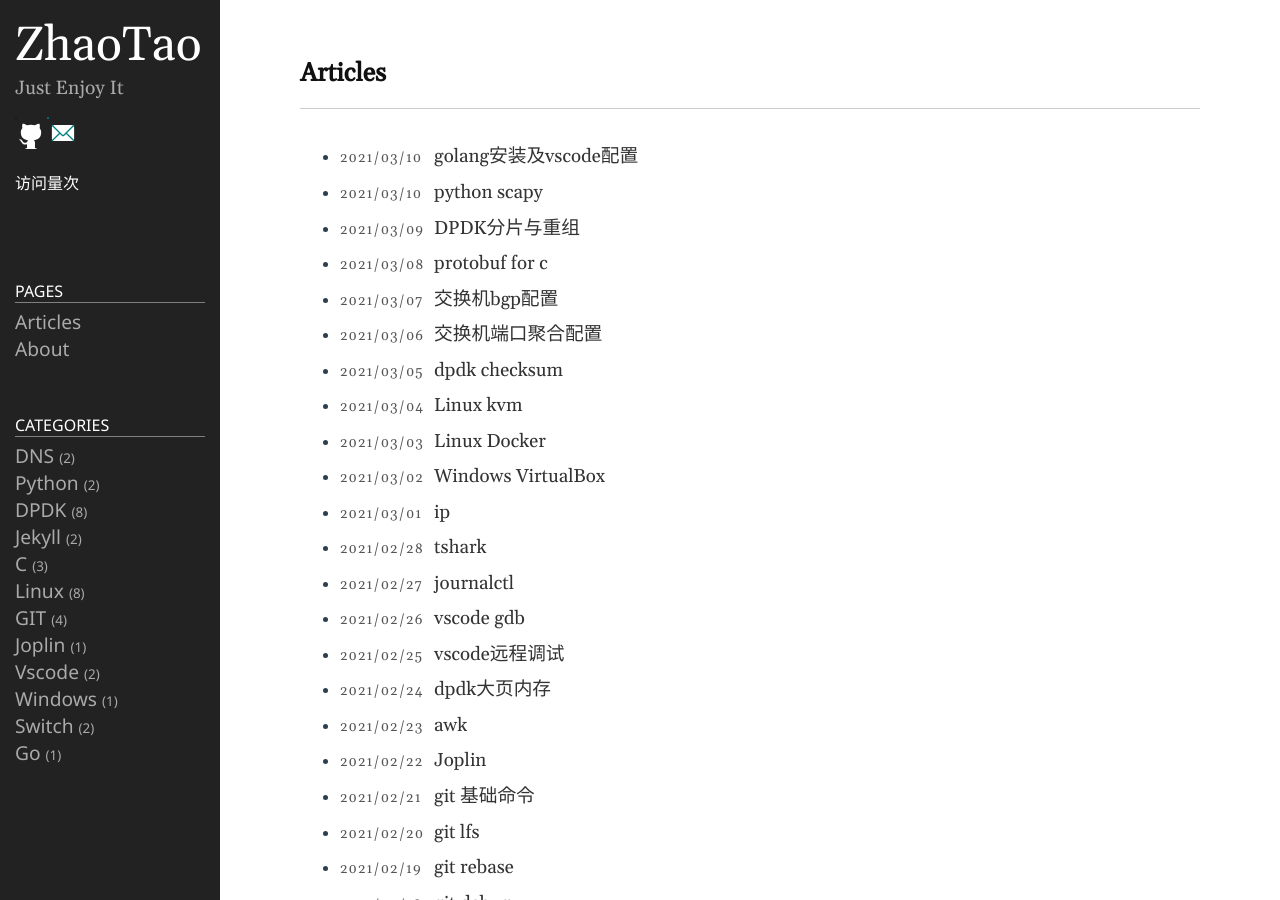
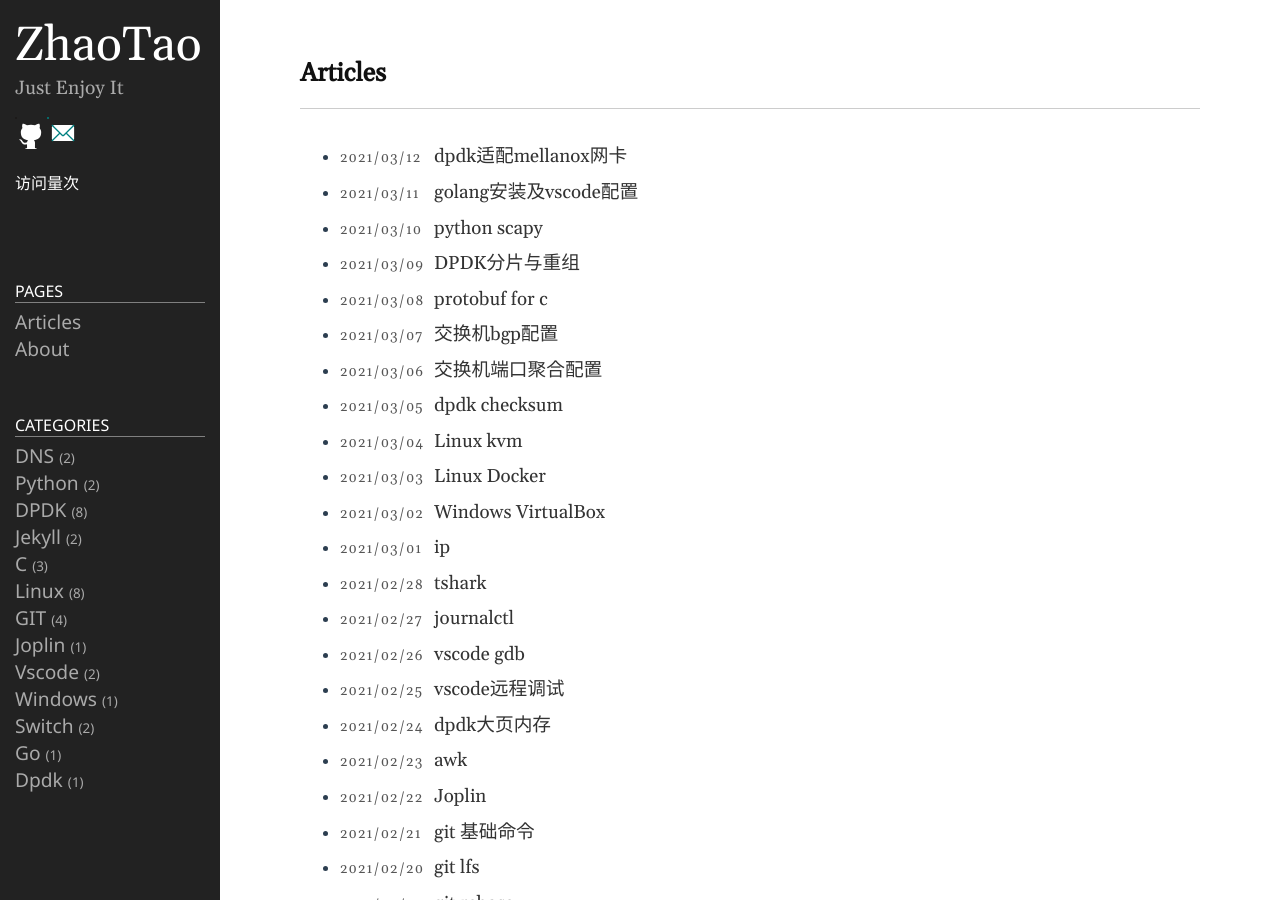
Before and after one commit to zhaotao19860/zhaotao19860.github.io, a Jekyll site: the page built from index.md, in a window 1280 px wide and 900 px high. Built offline with Jekyll 4.4.1, drawn with Linux system fonts in a browser that asks for light colours; comment, search, counter and statistics services are not loaded; some of the changed lines change nothing that is shown.

Commit message:
增加文章:dpdk mlx安装；

````diff
--- a/_posts/2021-03-11-golang.md
+++ b/_posts/2021-03-11-golang.md
@@ -1,7 +1,7 @@
 ---
 layout: post
 title: golang安装及vscode配置
-date: 2021-03-10 09:35:00 +0800
+date: 2021-03-11 09:35:00 +0800
 category: Go
 ---
 [golang](https://golang.org/)是google推出的一种新型编程语言，拥有语法简单(类c，上手快)，静态强类型(不易引入bug)，编译型(执行速度快)，并发型(充分利用多核)，垃圾回收(减少对内存维护的代价)等优秀特性。本文主要说明安装及vscode配置相关内容。
--- /dev/null
+++ b/_posts/2021-03-12-dpdk-mellanox.md
@@ -0,0 +1,28 @@
+---
+layout: post
+title: dpdk适配mellanox网卡
+date: 2021-03-12 18:43:00 +0800
+category: Dpdk
+---
+以网卡Mellanox Technologies MT27710 Family [ConnectX-4 Lx]为例。
+#### dpdk编译参数
+由于mlx5有额外的依赖，dpdk默认不编译mlx5，因此需要修改common_base，如下
+```
+CONFIG_RTE_LIBRTE_MLX5_PMD=y
+```
+#### 安装MLNX_OFED
+由于mellanox的网卡有额外依赖，因此需要安装额外的软件包，详情见dpdk官方文档：
+```
+https://doc.dpdk.org/guides/nics/mlx5.html#prerequisites
+```
+mellanox官方提供了软件包（根据操作系统，架构等选择）：
+```
+http://www.mellanox.com/page/products_dyn?product_family=26&mtag=linux
+```
+安装方法：
+```
+解压后执行 ./mlnxofedinstall --upstream-libs --dpdk
+安装完后重启驱动：/etc/init.d/openibd restart
+```
+#### 网卡绑定
+mellanox网卡无需使用uio，igb_uio，因此不再bind网卡到igb_uio驱动
````
